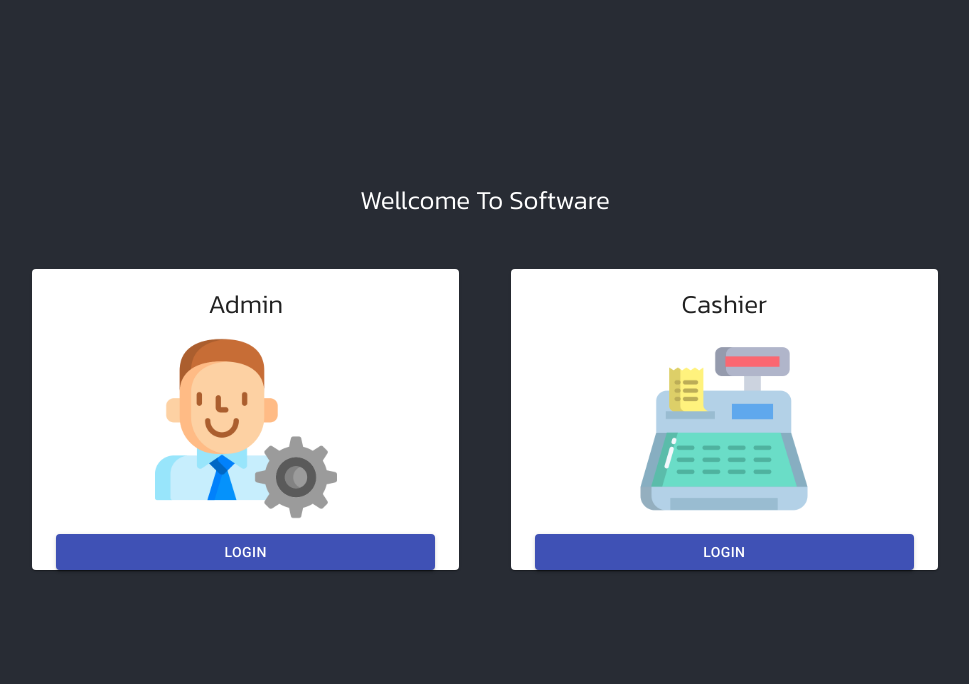
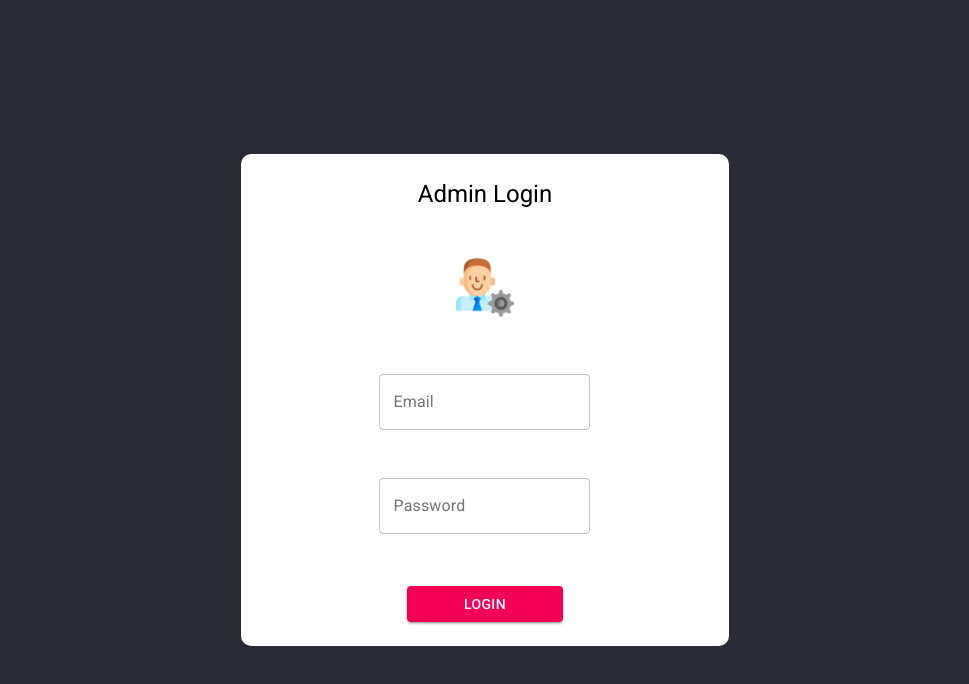
Before and after one commit to johnnonsoBetter/store_frontend, a React (Create React App) app: page / in a window 1280 px wide. Shown: the top 684 px of the page, without its empty margins (155-1124 px from the left). Built offline with nearby package versions, Linux system fonts and the light colour scheme.

Commit message:
created the admin login form

```diff
--- a/src/App.js
+++ b/src/App.js
@@ -1,14 +1,16 @@
 
 import './App.css';
 import Homepage from './Homepage'
+import Login from "./admin/LoginForm";
+import LoginForm from './admin/LoginForm';
 
 
 function App() {
   return (
     <div className="App">
-
       <div className="App-body">
-        <Homepage />
+        {/* <Homepage /> */}
+        <LoginForm />
       </div>
 
     </div>
--- /dev/null
+++ b/src/admin/LoginForm.js
@@ -0,0 +1,110 @@
+import React from 'react'
+import {TextField, Container, Grid, CssBaseline, Button, Box, Typography} from '@material-ui/core'
+import {makeStyles} from '@material-ui/core/styles'
+
+
+const useStyles = makeStyles((theme) => ({
+   root: {
+       backgroundColor: "white",
+       borderRadius: "10px",
+       width: '29ch'
+
+   },
+   inputContainer: {
+       margin: theme.spacing(3),
+
+   },
+   button: {
+    width: "40%",
+   },
+   img: {
+       maxWidth: "15%",
+       height: "auto"
+   },
+   headingText: {
+       color: "black"
+   }
+}))
+
+// const useStyles = makeStyles((theme) => ({
+//     root: {
+//       '& > *': {
+//         margin: theme.spacing(1),
+//         width: '25ch',
+//       },
+//     },
+//   }));
+
+function LoginForm(){
+    const classes = useStyles()
+    return (
+
+        // <Container maxWidth="xs" className={classes.root}>
+
+        //       <form  noValidate autoComplete="off">
+
+        //           <Grid container>
+        //               <Grid item xs={12} className={classes.inputContainer}>
+        //                     <TextField id="password" label="Email" variant="outlined" />
+        //               </Grid>
+
+        //               <Grid item xs={12} className={classes.inputContainer}>
+        //                     <TextField id="password" label="Password" variant="outlined" />
+        //               </Grid>
+        //           </Grid>
+
+        //     </form>
+
+        // </Container>
+
+        <React.Fragment>
+      <CssBaseline />
+      <Container maxWidth="sm" className={classes.root }>
+        <form  noValidate autoComplete="off">
+
+                   <Grid container  >
+                        <Grid item xs={12} className={classes.inputContainer} >
+                             <Box >
+                                 <Typography className={classes.headingText} variant="h5">Admin Login</Typography>
+                             </Box>
+                       </Grid>
+                        <Grid item xs={12} className={classes.inputContainer} >
+                             <Box >
+                                 <img src="static/images/admin.png" className={classes.img}/>
+                             </Box>
+                       </Grid>
+
+                       <Grid item xs={12} className={classes.inputContainer} >
+                             <TextField   className={classes.input} id="password" label="Email" variant="outlined" />
+                       </Grid>
+
+                        <Grid item xs={12} className={classes.inputContainer}>
+                                <TextField id="password" label="Password" variant="outlined" />
+                        </Grid>
+
+                        <Grid item xs={12} className={classes.inputContainer}>
+                            <Button
+                                variant="contained"
+                                color="secondary"
+                                className={classes.button}
+                                href="#text-buttons"
+
+                            >
+                                Login
+                            </Button>
+                       </Grid>
+
+
+
+                  </Grid>
+
+             </form>
+      </Container>
+    </React.Fragment>
+
+
+
+    )
+}
+
+export default LoginForm
```
Also changed, not shown: 1 other file (tests, documents, lock files or other folders).
